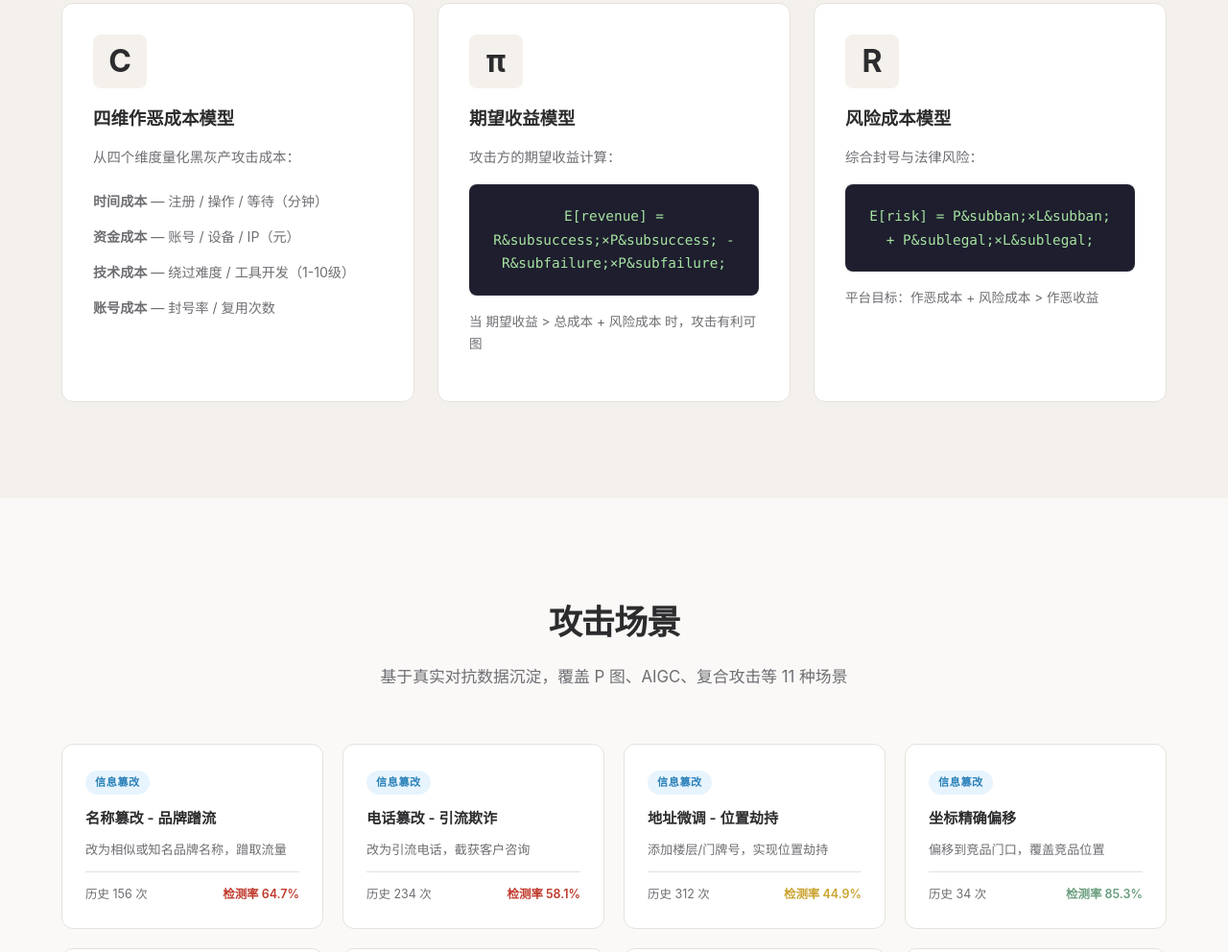
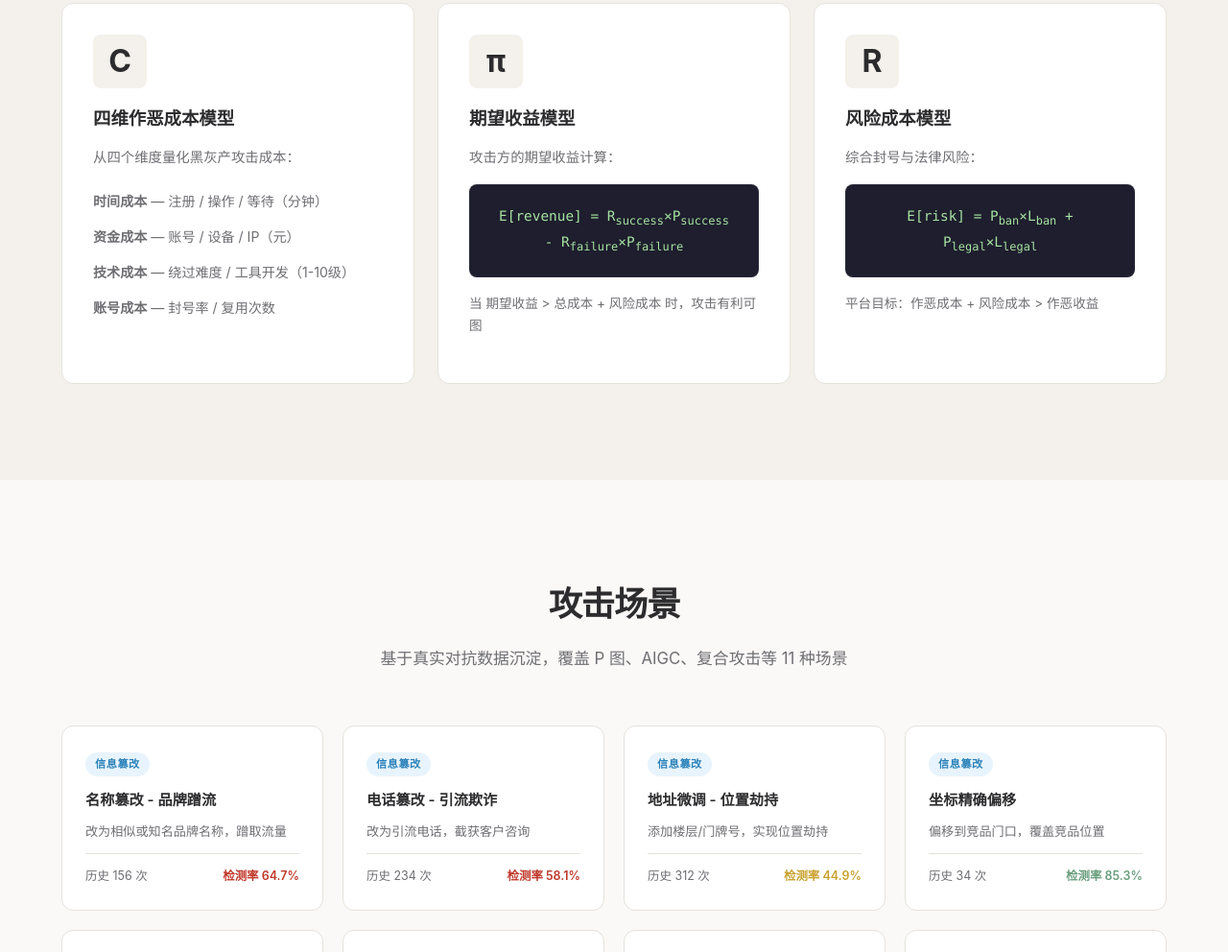
Before and after one commit to znxzsy/poi-agent, a plain HTML site: page website/index.html in a window 1280 px wide. Shown: the part 3953-4945 px from the top of the page at 96% size. Drawn offline with Linux system fonts and the light colour scheme.

Commit message:
fix: 修复公式下标渲染（&sub; → <sub>）
Co-Authored-By: Claude Opus 4.7 <noreply@anthropic.com>

```diff
--- a/website/index.html
+++ b/website/index.html
@@ -137,7 +137,7 @@
                     <h3>期望收益模型</h3>
                     <p>攻击方的期望收益计算：</p>
                     <div class="formula-box">
-                        E[revenue] = R&subsuccess;&times;P&subsuccess; - R&subfailure;&times;P&subfailure;
+                        E[revenue] = R<sub>success</sub>×P<sub>success</sub> - R<sub>failure</sub>×P<sub>failure</sub>
                     </div>
                     <p style="margin-top:1rem;font-size:0.85rem;color:var(--text-secondary);">
                         当 期望收益 &gt; 总成本 + 风险成本 时，攻击有利可图
@@ -148,7 +148,7 @@
                     <h3>风险成本模型</h3>
                     <p>综合封号与法律风险：</p>
                     <div class="formula-box">
-                        E[risk] = P&subban;&times;L&subban; + P&sublegal;&times;L&sublegal;
+                        E[risk] = P<sub>ban</sub>×L<sub>ban</sub> + P<sub>legal</sub>×L<sub>legal</sub>
                     </div>
                     <p style="margin-top:1rem;font-size:0.85rem;color:var(--text-secondary);">
                         平台目标：作恶成本 + 风险成本 &gt; 作恶收益
```
